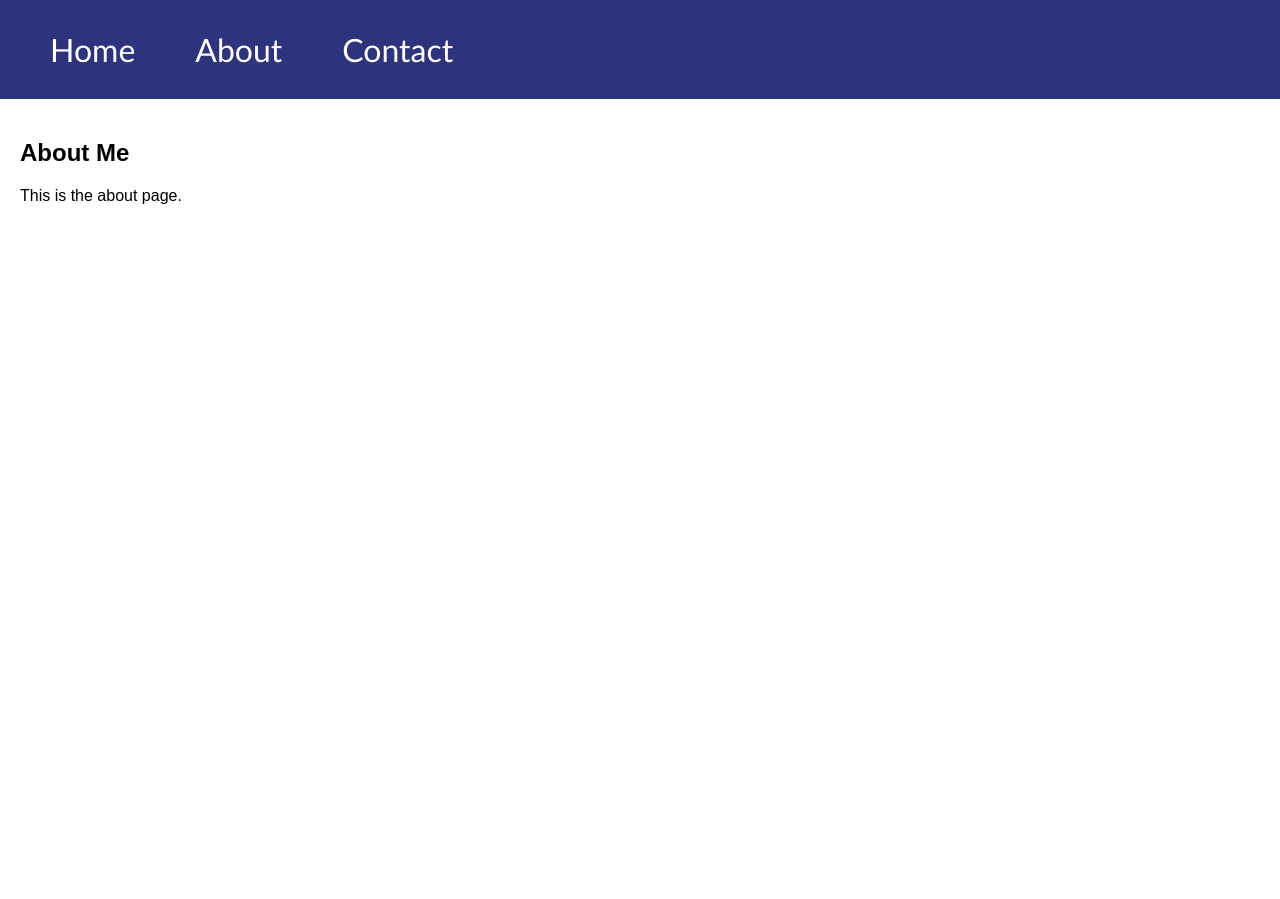
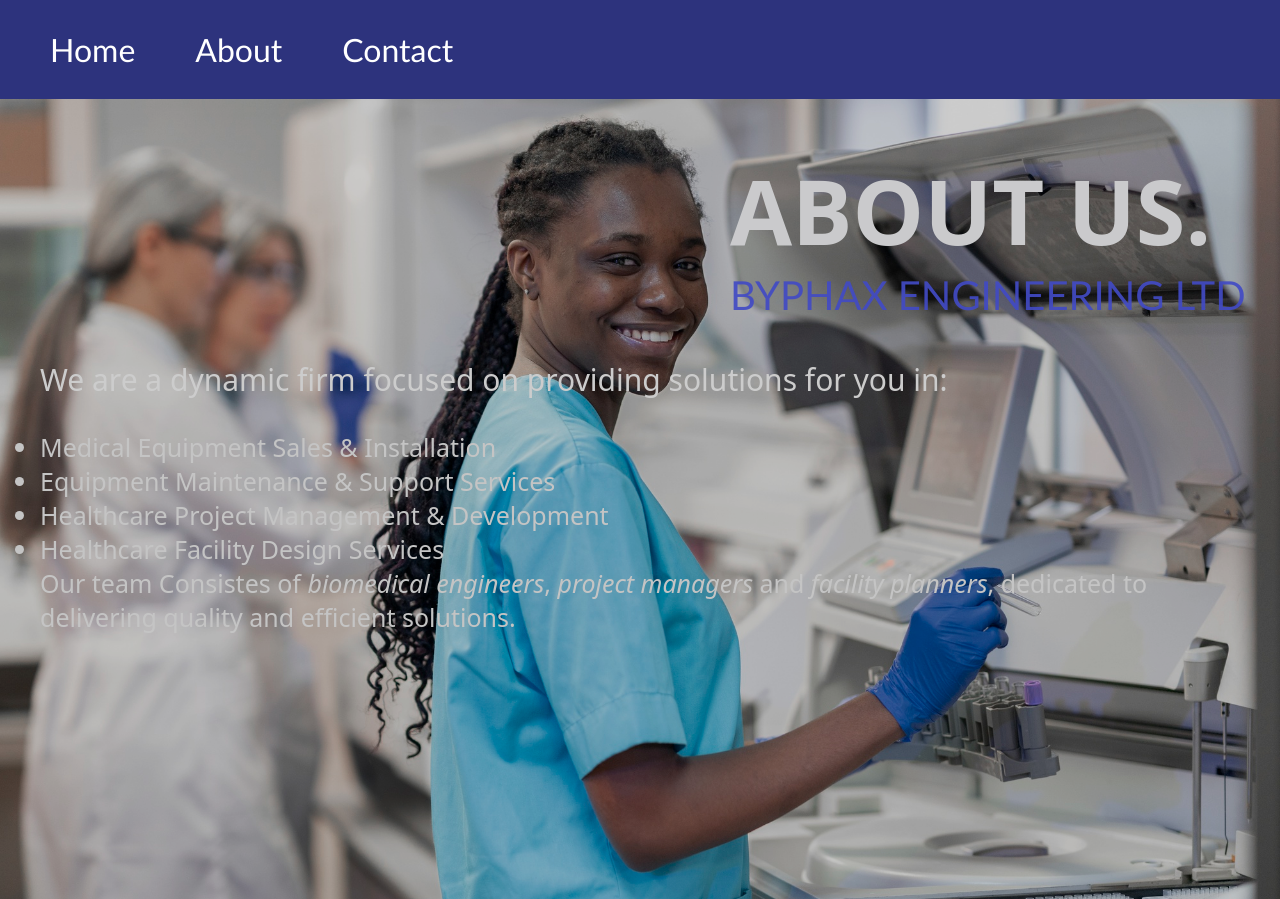
Before and after one commit to Luqman8/TME-project-work, a plain HTML site: page about.html in a window 1280 px wide. Before the commit the page ends 800 px from the top, so only its background shows below. Drawn offline with Linux system fonts and the light colour scheme.

Commit message:
made key changes to the about page

```diff
--- a/about.html
+++ b/about.html
@@ -14,9 +14,22 @@
             <li><a href="contact.html">Contact</a></li>
         </ul>
     </nav>
-    <section>
-        <h1>About Me</h1>
-        <p>This is the about page.</p>
+    <section class="about">
+        <h1>ABOUT US.</h1>
+        <p>
+            <div>BYPHAX ENGINEERING LTD</div>
+            <span>We are a dynamic firm focused on providing solutions
+             for you in:
+            </span>
+            <ul>
+                <li>Medical Equipment Sales & Installation</li>
+                <li>Equipment Maintenance & Support Services </li>
+                <li>Healthcare Project Management & Development</li>
+                <li>Healthcare Facility Design Services</li>
+                Our team Consistes of <i>biomedical engineers</i>, <i>project managers</i> and <i>facility planners</i>,
+                dedicated to delivering quality and efficient solutions.
+            </ul>
+        </p>
     </section>
 </body>
 </html>
--- a/style.css
+++ b/style.css
@@ -4,9 +4,19 @@ body {
     padding: 0;
 }
 
+*{
+    margin: 0;
+    padding: 0;
+    box-sizing: border-box;
+
+}
+
 nav {
     background-color: #1b2172ea;
     padding: 30px;
+    border: 0;
+    margin: 0;
+
 }
 
 nav ul {
@@ -44,6 +54,66 @@ nav ul li a:hover {
 
 }
 
-section {
-    padding: 20px;
+.about {
+     color: aliceblue;
+     background-image: url(doctor-performing-medical-research-lab.jpg) ;
+     width: 100%;
+     height: 100vh;
+     background-position: top center;
+     background-size: cover;
+     background-repeat: no-repeat;
+     margin: 0;
+     padding: 0;
 }
+
+.overlay{
+    position: absolute;
+    top: 0;
+    left: 0;
+    width: 100%;
+    height: 100%;
+    background: rgba(0,0,0,0.5);
+}
+
+.text-container{
+ position: relative;
+ color: white;
+ padding: 20px;
+}
+
+.about{
+    padding: 30px;
+    filter: brightness(0.8);
+}
+.about div{
+    color: #525df5ea;
+    font-family:'Gill Sans', 'Gill Sans MT', Calibri, 'Trebuchet MS', sans-serif;
+    font-size: 40px;
+    padding-left: 700px;
+}
+
+.about h1{
+    color: rgb(252, 253, 255);
+    font-family:system-ui, -apple-system, BlinkMacSystemFont, 'Segoe UI', Roboto, Oxygen, Ubuntu, Cantarell, 'Open Sans', 'Helvetica Neue', sans-serif;
+    font-size: 90px;
+    padding-left: 700px;
+    padding-top: 20px;
+}
+
+.about span{
+    color: rgb(255, 255, 255);
+    justify-content: center;
+    font-family: system-ui, -apple-system, BlinkMacSystemFont, 'Segoe UI', Roboto, Oxygen, Ubuntu, Cantarell, 'Open Sans', 'Helvetica Neue', sans-serif;
+    font-size: 30px;
+    margin-left: 10px;
+    position: relative;
+    top: 40px;
+}
+.about ul{
+    font-family: system-ui, -apple-system, BlinkMacSystemFont, 'Segoe UI', Roboto, Oxygen, Ubuntu, Cantarell, 'Open Sans', 'Helvetica Neue', sans-serif;
+    font-size: 25px;
+    color: #F5F5F5;
+    position: relative;
+    top: 70px;
+    margin-left: 10px;
+}
```
Also changed, not shown: contact.html (+1 -1 lines), index.html (+1 -1 lines), doctor-performing-medical-research-lab.jpg (added).
